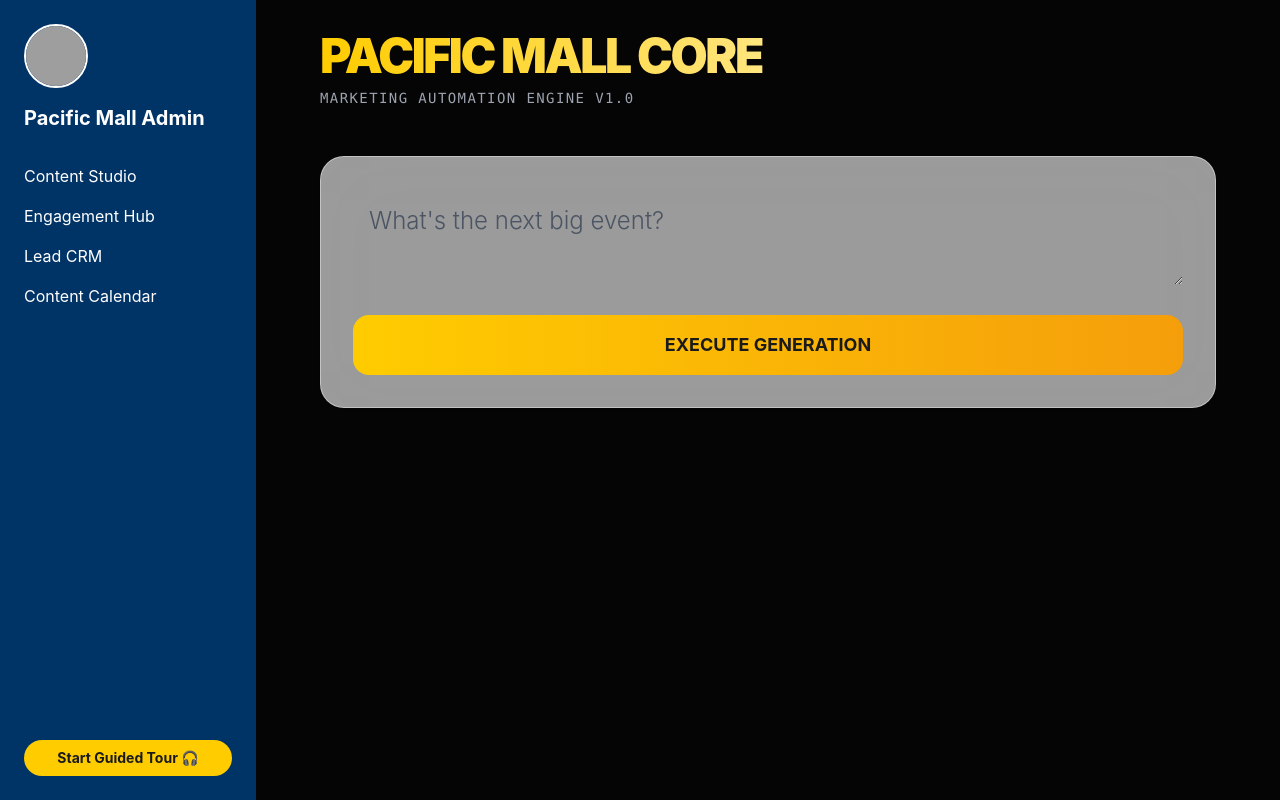
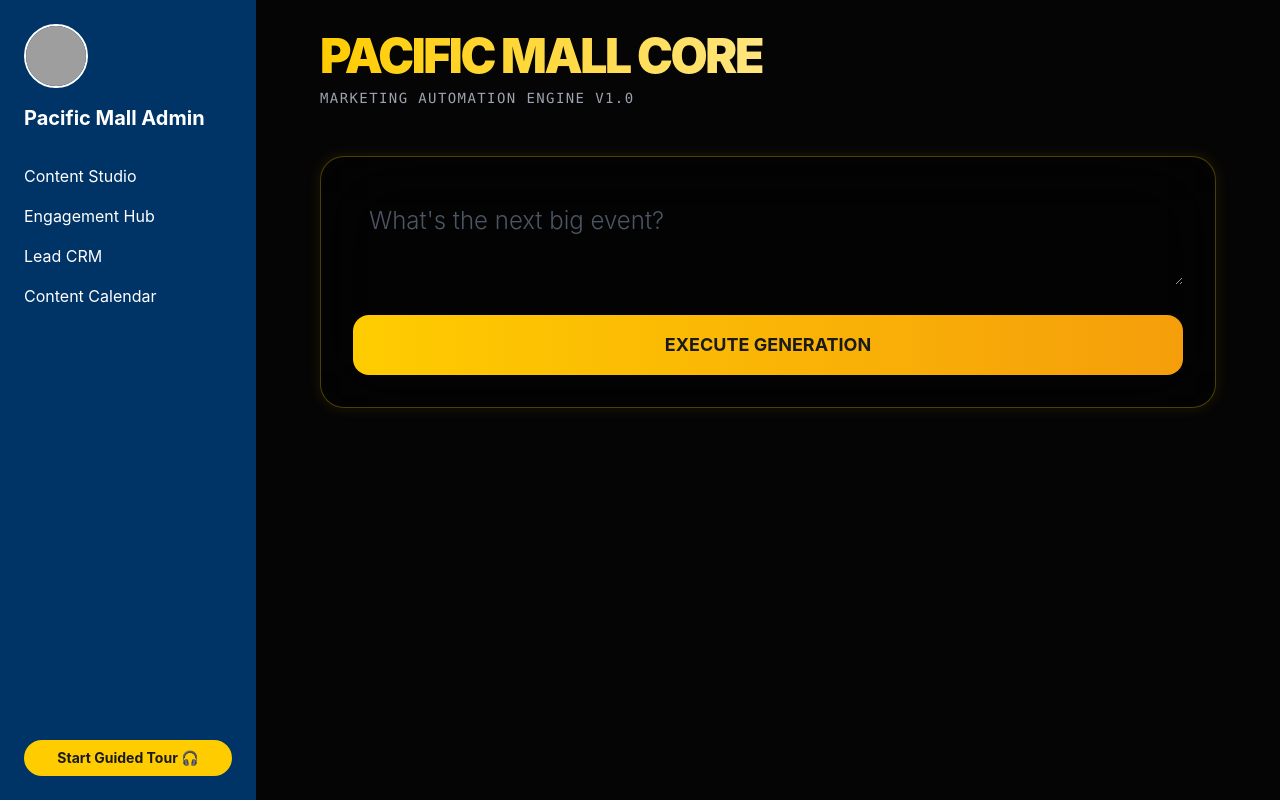
Before and after one commit to calina-miguel/Pacific-Mall-Marketing-Tool, a Next.js app: page /dashboard in a window 1280 px wide. Built offline with nearby package versions, Linux system fonts and the light colour scheme; grey boxes are pictures that could not be loaded.

Commit message:
Enhance dashboard with cyber-glow and futuristic depth

```diff
--- a/app/dashboard/page.tsx
+++ b/app/dashboard/page.tsx
@@ -29,9 +29,9 @@ export default function Dashboard() {
           <p className="text-gray-400 font-mono tracking-widest uppercase text-sm">Marketing Automation Engine v1.0</p>
         </header>
 
-        <div className="apple-card bg-pm-dark/50 border-pm-accent/20 p-8 mb-10">
+        <div className="apple-card p-8 mb-10 border-pm-accent/40">
           <textarea
-            className="w-full bg-transparent p-4 outline-none text-2xl font-light placeholder:text-gray-600"
+            className="w-full bg-transparent p-4 outline-none text-2xl font-light text-white placeholder:text-gray-600"
             placeholder="What's the next big event?"
             value={topic}
             onChange={(e) => setTopic(e.target.value)}
--- a/app/globals.css
+++ b/app/globals.css
@@ -11,7 +11,11 @@
 }
 
 .apple-card {
-  @apply bg-white/60 backdrop-blur-2xl border border-white/40 shadow-sm rounded-[24px];
+  @apply bg-black/40 backdrop-blur-2xl border border-pm-accent/30 shadow-[0_0_15px_rgba(255,204,0,0.1)] rounded-[24px];
+}
+
+.glow-text {
+  text-shadow: 0 0 10px rgba(255, 204, 0, 0.5);
 }
 
 button.primary {
```
